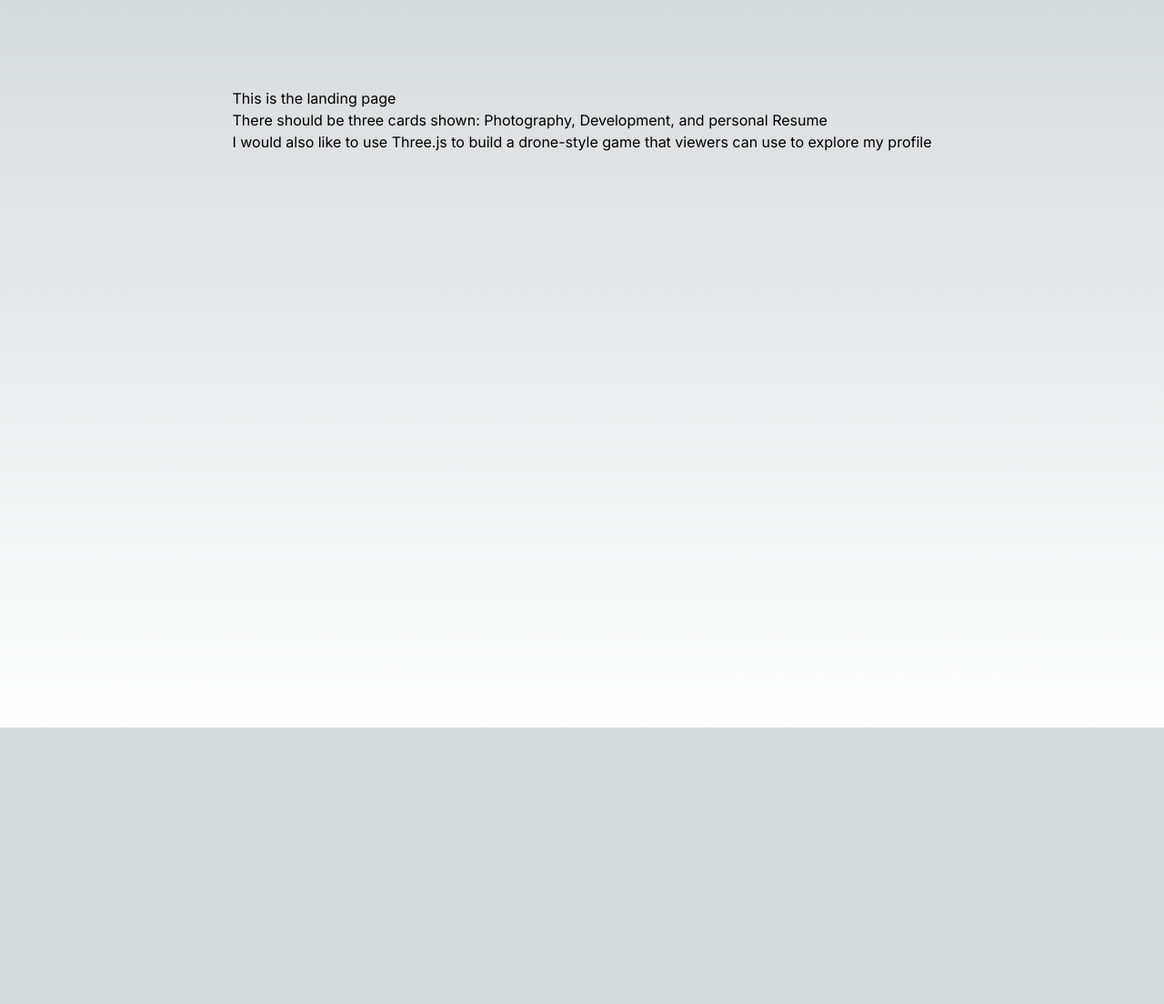
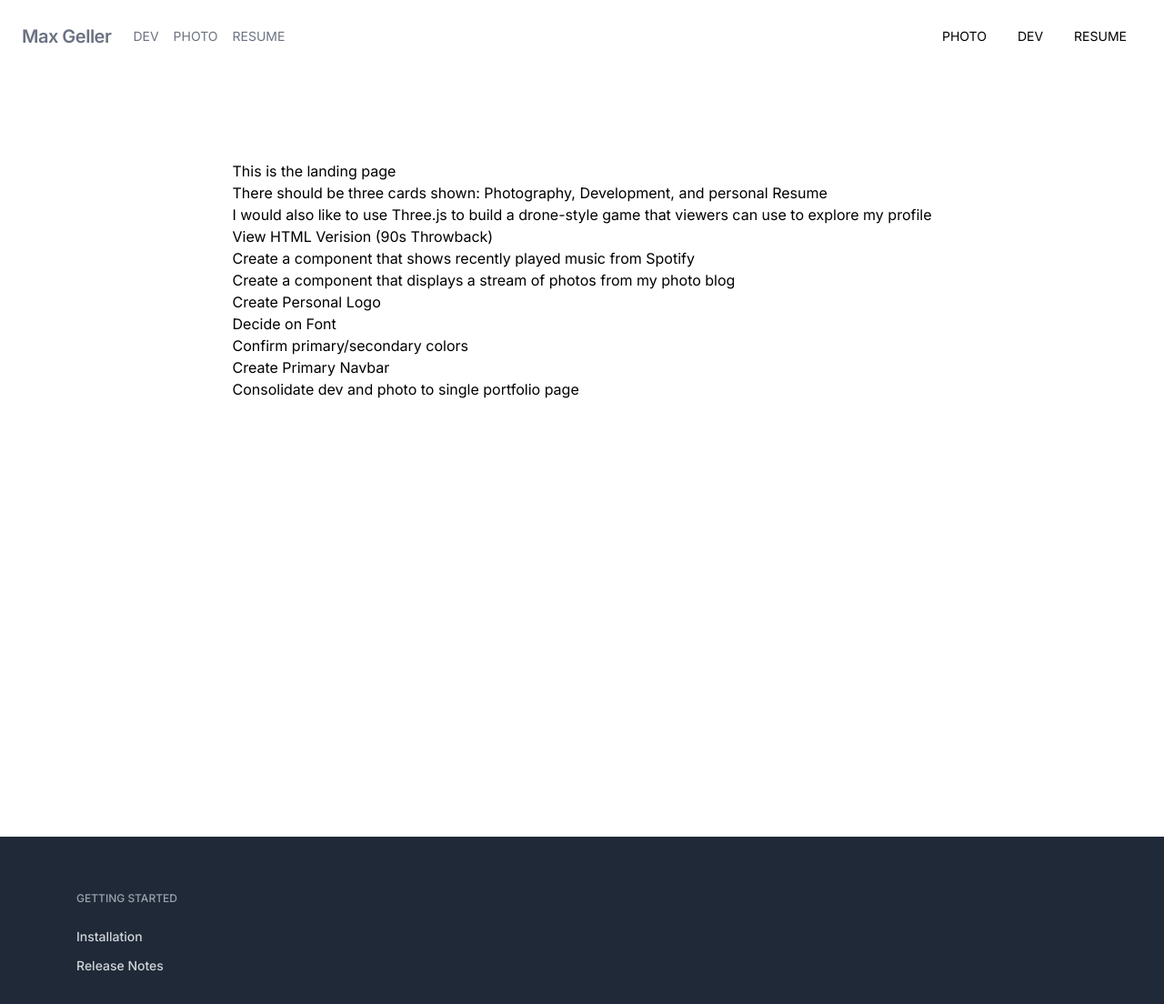
Before and after one commit to max-geller/portfolio, a Next.js app: page / in a window 1280 px wide. Shown: the whole page at 91% size. Before the commit the page ends 800 px from the top, so only its background shows below. Built offline with nearby package versions, Linux system fonts and the light colour scheme.

Commit message:
basic navbar configuration

```diff
--- /dev/null
+++ b/app/_components/navigation/Footer.tsx
@@ -0,0 +1,30 @@
+// Create basic footer react component using Tailwind CSS
+import React from "react";
+export default function Footer() {
+  return (
+    <footer className="bg-gray-800 pt-10 sm:mt-10 pt-10">
+      <div className="max-w-6xl m-auto text-gray-800 flex flex-wrap justify-left">
+        {/* Col-1 */}
+        <div className="p-5 w-1/2 sm:w-4/12 md:w-3/12">
+          {/* Col Title */}
+          <div className="text-xs uppercase text-gray-400 font-medium mb-6">
+            Getting Started
+          </div>
+          {/* Links */}
+          <a
+            href="#"
+            className="my-3 block text-gray-300 hover:text-gray-100 text-sm font-medium duration-700"
+          >
+            Installation
+          </a>
+          <a
+            href="#"
+            className="my-3 block text-gray-300 hover:text-gray-100 text-sm font-medium duration-700"
+          >
+            Release Notes
+          </a>
+        </div>
+      </div>
+    </footer>
+  );
+}
--- /dev/null
+++ b/app/_components/navigation/Navbar.tsx
@@ -0,0 +1,70 @@
+// Create a basic tailwind navbar react component
+
+import React from "react";
+
+export default function Navbar() {
+  return (
+    <nav className="flex items-center justify-between flex-wrap  p-6">
+      <div className="flex items-center flex-shrink-0 text-gray-500  mr-6">
+        <span className="font-semibold text-xl tracking-tight">
+          Max Geller
+        </span>
+      </div>
+      <div className="block lg:hidden">
+        <button className="flex items-center px-3 py-2 border rounded text-gray-500 border-gray-600 hover:text-white hover:border-white">
+          <svg
+            className="fill-current h-3 w-3"
+            viewBox="0 0 20 20"
+            xmlns="http://www.w3.org/2000/svg"
+          >
+            <title>Menu</title>
+            <path d="M0 0h20v20H0z" fill="none" />
+            <path d="M0 4h20v1.5H0zM0 9.5h20V11H0zM0 15h20v1.5H0z" />
+          </svg>
+        </button>
+      </div>
+      <div className="w-full block flex-grow lg:flex lg:items-center lg:w-auto">
+        <div className="text-sm lg:flex-grow">
+          <a
+            href="#responsive-header"
+            className="block mt-4 lg:inline-block lg:mt-0 text-gray-500 hover:text-black mr-4"
+          >
+            DEV
+          </a>
+          <a
+            href="#responsive-header"
+            className="block mt-4 lg:inline-block lg:mt-0 text-gray-500 hover:text-black mr-4"
+          >
+            PHOTO
+          </a>
+          <a
+            href="#responsive-header"
+            className="block mt-4 lg:inline-block lg:mt-0 text-gray-500 hover:text-black"
+          >
+            RESUME
+          </a>
+        </div>
+        <div>
+          <a
+            href="#"
+            className="inline-block text-sm px-4 py-2 leading-none border rounded  border-white hover:border-transparent hover:text-gray-500 hover:bg-white mt-4 lg:mt-0"
+          >
+            PHOTO
+          </a>
+          <a
+            href="#"
+            className="inline-block text-sm px-4 py-2 leading-none border rounded  border-white hover:border-transparent hover:text-gray-500 hover:bg-white mt-4 lg:mt-0"
+          >
+            DEV
+          </a>
+          <a
+            href="#"
+            className="inline-block text-sm px-4 py-2 leading-none border rounded  border-white hover:border-transparent hover:text-gray-500 hover:bg-white mt-4 lg:mt-0"
+          >
+            RESUME
+          </a>
+        </div>
+      </div>
+    </nav>
+  );
+}
--- a/app/contact/page.tsx
+++ b/app/contact/page.tsx
@@ -2,7 +2,7 @@ export default function Contact() {
   return (
     <main className="flex min-h-screen flex-col items-center justify-between p-24">
       <div className="z-10 max-w-5xl w-full items-center justify-between font-mono text-sm lg:flex">
-        <p>Contact</p>
+        <p>Contact Me!</p>
       </div>
     </main>
   );
--- a/app/globals.scss
+++ b/app/globals.scss
@@ -17,11 +17,5 @@
 }
 
 body {
-  color: rgb(var(--foreground-rgb));
-  background: linear-gradient(
-      to bottom,
-      transparent,
-      rgb(var(--background-end-rgb))
-    )
-    rgb(var(--background-start-rgb));
+
 }
--- a/app/layout.tsx
+++ b/app/layout.tsx
@@ -1,22 +1,28 @@
-import './globals.scss'
-import type { Metadata } from 'next'
-import { Inter } from 'next/font/google'
+import "./globals.scss";
+import type { Metadata } from "next";
+import { Inter } from "next/font/google";
+import Navbar from "./_components/navigation/Navbar";
+import Footer from "./_components/navigation/Footer";
 
-const inter = Inter({ subsets: ['latin'] })
+const inter = Inter({ subsets: ["latin"] });
 
 export const metadata: Metadata = {
-  title: 'Max Geller',
-  description: 'Max Geller personal website',
-}
+  title: "Max Geller",
+  description: "Personal portfolio website for Max Geller",
+};
 
 export default function RootLayout({
   children,
 }: {
-  children: React.ReactNode
+  children: React.ReactNode;
 }) {
   return (
     <html lang="en">
-      <body className={inter.className}>{children}</body>
+      <body className={inter.className}>
+        <Navbar />
+        {children}
+        <Footer />
+        </body>
     </html>
-  )
+  );
 }
--- a/app/page.tsx
+++ b/app/page.tsx
@@ -5,6 +5,16 @@ export default function Home() {
         <h1>This is the landing page</h1>
         <p>There should be three cards shown: Photography, Development, and personal Resume</p>
         <p>I would also like to use Three.js to build a drone-style game that viewers can use to explore my profile</p>
+        <p>View HTML Verision (90s Throwback)</p>
+        <p>Create a component that shows recently played music from Spotify</p>
+        <p>Create a component that displays a stream of photos from my photo blog</p>
+        <ul>
+          <li>Create Personal Logo</li>
+          <li>Decide on Font</li>
+          <li>Confirm primary/secondary colors</li>
+          <li>Create Primary Navbar</li>
+          <li>Consolidate dev and photo to single portfolio page</li>
+        </ul>
       </div>
     </main>
   );
--- /dev/null
+++ b/app/photo/aerials/page.tsx
@@ -0,0 +1,7 @@
+export default function Aerials() {
+  return (
+    <main>
+
+    </main>
+  );
+}
--- /dev/null
+++ b/app/photo/art/page.tsx
@@ -0,0 +1,7 @@
+export default function Art() {
+    return (
+      <main>
+
+      </main>
+    );
+  }
--- /dev/null
+++ b/app/photo/contact/page.tsx
@@ -0,0 +1,7 @@
+export default function Contact() {
+    return (
+      <main>
+
+      </main>
+    );
+  }
--- /dev/null
+++ b/app/photo/fpv/page.tsx
@@ -0,0 +1,7 @@
+export default function Fpv() {
+    return (
+      <main>
+
+      </main>
+    );
+  }
--- /dev/null
+++ b/app/photo/stills/page.tsx
@@ -0,0 +1,7 @@
+export default function Stills() {
+    return (
+      <main>
+
+      </main>
+    );
+  }
--- /dev/null
+++ b/app/photo/travel/page.tsx
@@ -0,0 +1,7 @@
+export default function Travel() {
+    return (
+      <main>
+
+      </main>
+    );
+  }
```
